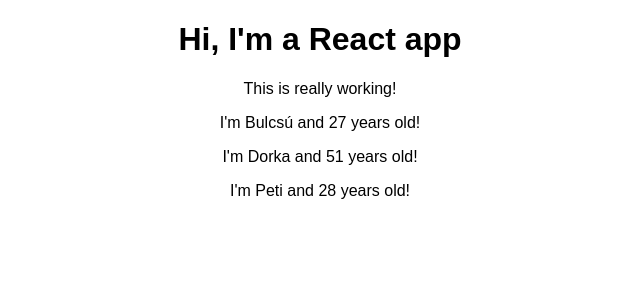
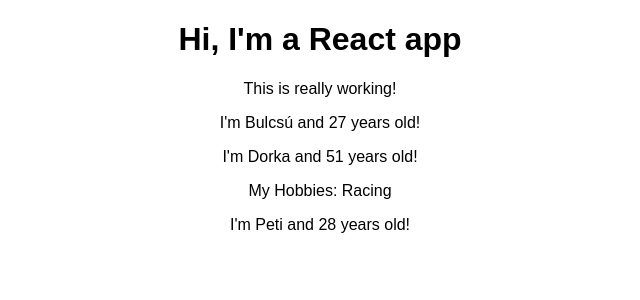
Before and after one commit to BulcsuFarmasi/react-course, a React (Create React App) app: page / in a window 1280 px wide. Shown: the top 300 px of the page, without its empty margins (320-960 px from the left). Built offline with nearby package versions, Linux system fonts and the light colour scheme.

Commit message:
using props.children

```diff
--- a/src/Person/Person.js
+++ b/src/Person/Person.js
@@ -2,9 +2,14 @@
 
 const person = props => {
   return (
-    <p>
-      I'm {props.name} and {props.age} years old!
-    </p>
+    <div>
+      <p>
+        I'm {props.name} and {props.age} years old!
+      </p>
+      <p>
+        {props.children}
+      </p>
+    </div>
   );
 };
 
```
Also changed, not shown: 1 other file (tests, documents, lock files or other folders).
